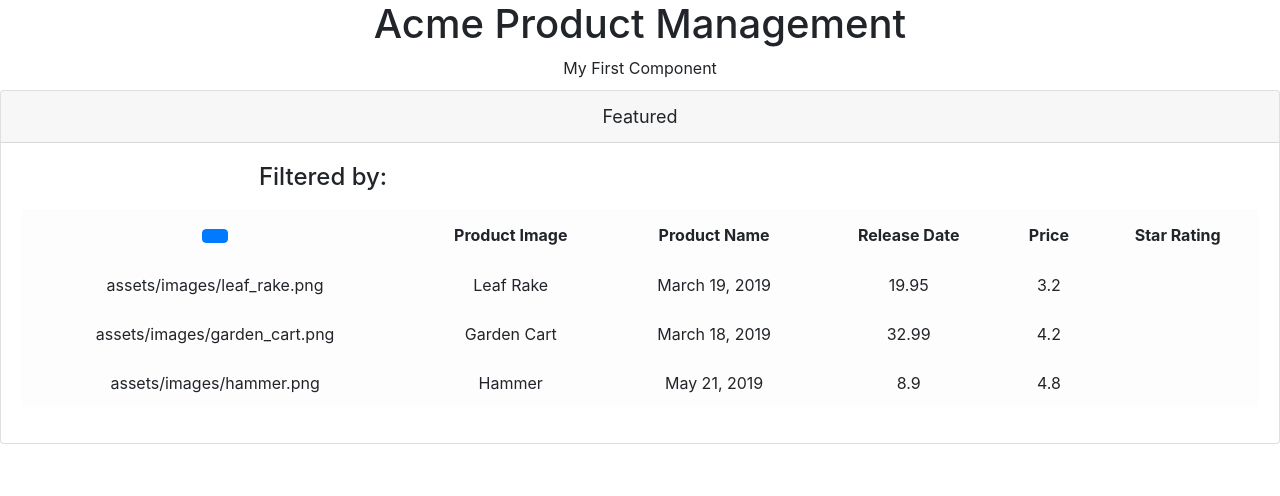
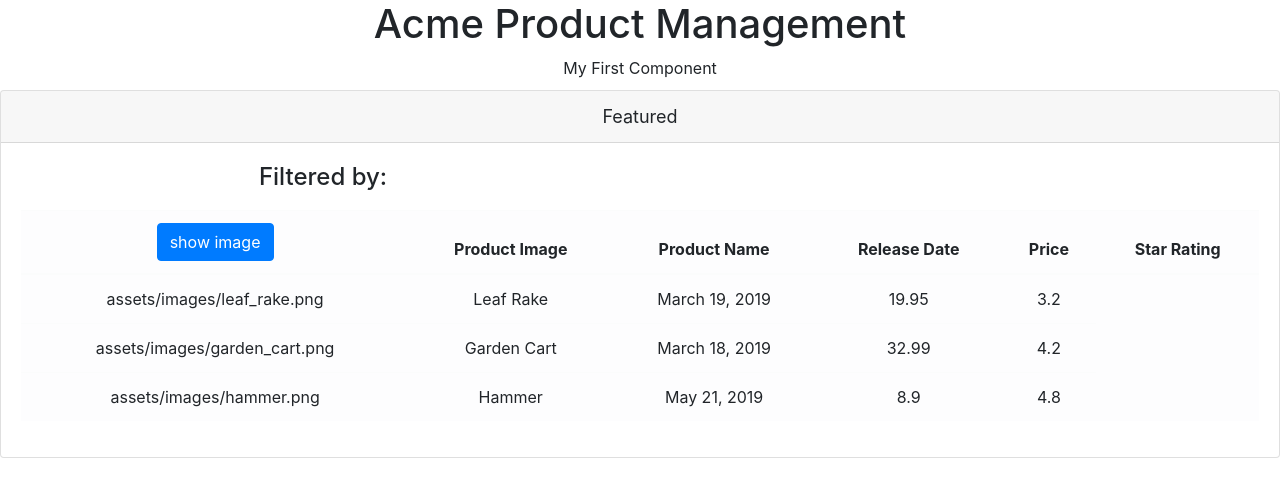
Before and after one commit to MrSankofa/productInventoryAngular, an Angular app: page / in a window 1280 px wide. Shown: the top 496 px of the page. Built offline with nearby package versions, Linux system fonts and the light colour scheme.

Commit message:
enabled event listening for the show image button

```diff
--- a/src/app/products/productsList.component.html
+++ b/src/app/products/productsList.component.html
@@ -13,7 +13,7 @@
       <table class="table table-light" *ngIf="products && products.length">
         <thead>
           <tr>
-            <th><button class="btn btn-primary"></button></th>
+            <th><button class="btn btn-primary" (click)="toggleShowImage()"> {{ showImage ? "hide" : "show" }} image</button></th>
             <th>Product Image</th>
             <th>Product Name</th>
             <th>Release Date</th>
--- a/src/app/products/productsList.component.ts
+++ b/src/app/products/productsList.component.ts
@@ -39,6 +39,12 @@ export class ProductListComponent implements OnInit {
     }
   ];
 
+  showImage: boolean = false;
+
+  toggleShowImage() {
+    this.showImage = !this.showImage;
+  }
+
   ngOnInit() {
     console.log("test");
   }
```
